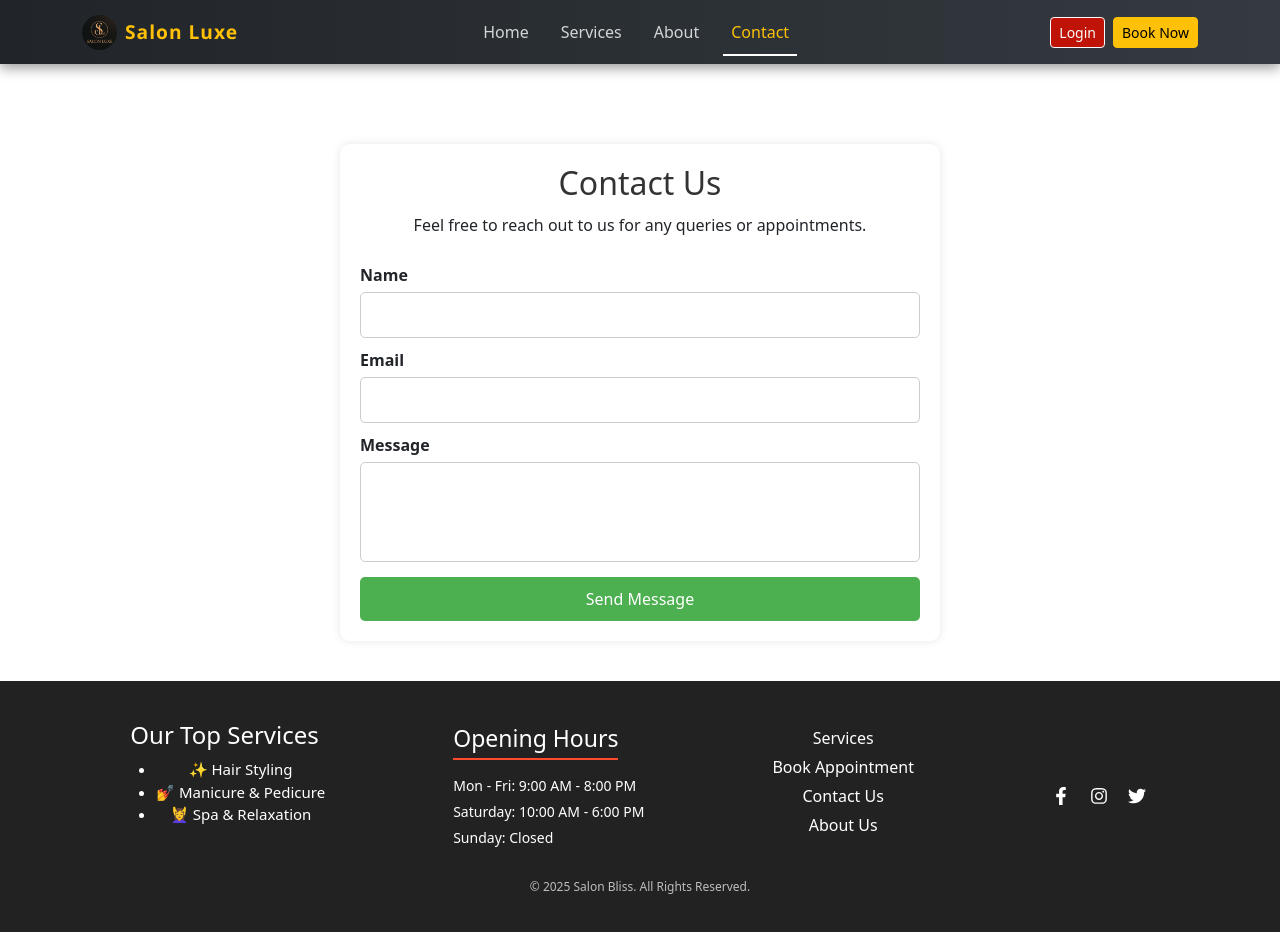
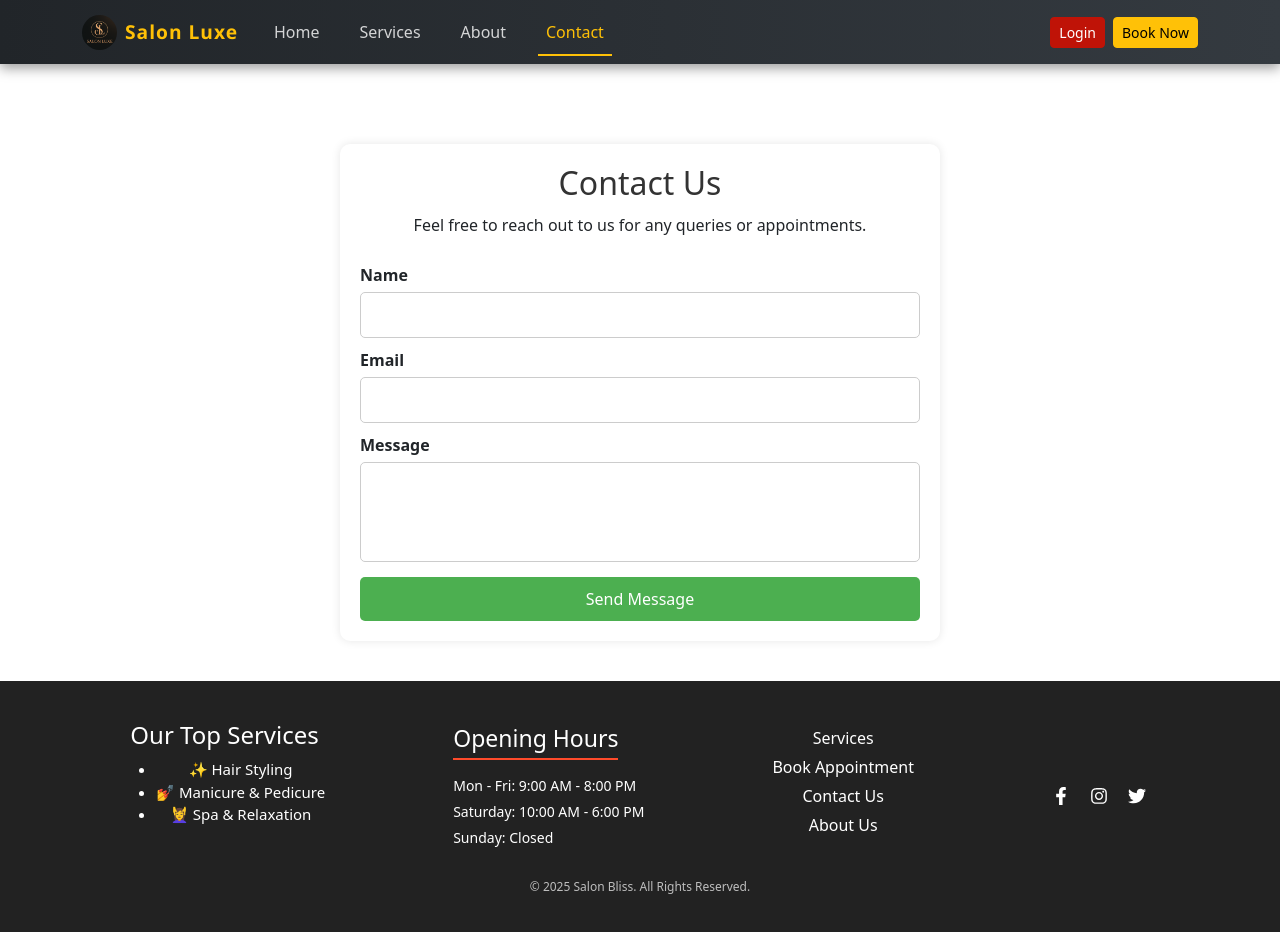
Before and after one commit to myselfRaja/salon-mern, a React (Vite) app in the folder salon-appointments/: page /contact in a window 1280 px wide. Shown: the top 932 px of the page. Built offline with nearby package versions, Linux system fonts and the light colour scheme.

Commit message:
fix navbar

```diff
--- a/salon-appointments/src/components/Navbar/Navbar.css
+++ b/salon-appointments/src/components/Navbar/Navbar.css
@@ -9,6 +9,11 @@
   font-size: 1.5rem;
   color: #ffc107;
   letter-spacing: 1px;
+  transition: opacity 0.2s ease;
+}
+
+.salon-navbar .navbar-brand:hover {
+  opacity: 0.9;
 }
 
 .salon-navbar .salon-logo {
@@ -21,7 +26,7 @@
 .salon-navbar .nav-link {
   color: #ffffffcc;
   font-weight: 500;
-  margin-right: 1rem;
+  margin: 0 0.75rem;
   position: relative;
   transition: color 0.3s ease-in-out;
 }
@@ -34,7 +39,7 @@
   left: 0;
   width: 0%;
   height: 2px;
-  background-color: #ffffff;
+  background-color: #ffc107;
   transition: width 0.3s ease-in-out;
 }
 
@@ -53,10 +58,33 @@
   font-size: 1.2rem;
 }
 
-.navbar-toggler{
+.navbar-toggler {
   background-color: #ffc107;
+  border: none;
+  padding: 0.25rem 0.5rem;
+  border-radius: 4px;
 }
 
-.btn-l{
+.btn-login {
   background-color: #bf1307;
+  color: white;
+  border: 1px solid #bf1307;
+  transition: all 0.2s ease;
 }
+
+.btn-login:hover {
+  background-color: #a01005;
+  border-color: #a01005;
+  color: white;
+}
+
+@media (max-width: 992px) {
+  .salon-navbar .navbar-collapse {
+    padding-top: 1rem;
+  }
+
+  .salon-navbar .d-flex {
+    margin-top: 0.5rem;
+    padding-bottom: 0.5rem;
+  }
+}
--- a/salon-appointments/src/components/Navbar/Navbar.jsx
+++ b/salon-appointments/src/components/Navbar/Navbar.jsx
@@ -1,4 +1,4 @@
-import React, { useEffect, useState } from "react";
+import React, { useEffect, useState, useCallback } from "react";
 import { Link, useLocation, useNavigate } from "react-router-dom";
 import "./Navbar.css";
 
@@ -8,87 +8,107 @@ function Navbar() {
   const location = useLocation();
   const navigate = useNavigate();
 
+  // Check auth status with useCallback for stability
+  const checkAuthStatus = useCallback(() => {
+    setIsLoggedIn(!!localStorage.getItem("authToken"));
+  }, []);
+
   useEffect(() => {
-    const token = localStorage.getItem("authToken");
-    setIsLoggedIn(!!token);
-  }, [location]);
+    checkAuthStatus();
+  }, [location, checkAuthStatus]);
 
   const handleLogout = () => {
     localStorage.removeItem("authToken");
     setIsLoggedIn(false);
+    setIsNavCollapsed(true); // Close navbar on logout
     navigate("/login");
   };
 
-  const toggleNavbar = () => {
-    setIsNavCollapsed(prev => !prev);
-  };
+  const toggleNavbar = () => setIsNavCollapsed(prev => !prev);
+  const closeNavbar = () => setIsNavCollapsed(true);
 
-  const closeNavbar = () => {
-    setIsNavCollapsed(true);
-  };
-
+  // Common navigation items for cleaner JSX
+  const navItems = [
+    { path: "/", label: "Home" },
+    { path: "/services", label: "Services" },
+    { path: "/about", label: "About" },
+    { path: "/contact", label: "Contact" },
+  ];
 
   return (
     <nav className="navbar navbar-expand-lg salon-navbar">
       <div className="container">
-        <Link className="navbar-brand d-flex align-items-center" to="/">
-          <img src="/logo192.png" alt="Salon Luxe" className="salon-logo" />
+        <Link
+          className="navbar-brand d-flex align-items-center"
+          to="/"
+          onClick={closeNavbar}
+          aria-label="Go to homepage"
+        >
+          <img
+            src="/logo192.png"
+            alt="Salon Luxe"
+            className="salon-logo"
+            width="35"
+            height="35"
+          />
           <span className="ms-2 brand-name">Salon Luxe</span>
         </Link>
 
         <button
-  className="navbar-toggler"
-  type="button"
-  onClick={toggleNavbar}
->
-
+          className="navbar-toggler"
+          type="button"
+          onClick={toggleNavbar}
+          aria-label="Toggle navigation"
+          aria-expanded={!isNavCollapsed}
+          aria-controls="navbarNav"
+        >
           <span className="navbar-toggler-icon"></span>
         </button>
 
-        <div className={`collapse navbar-collapse ${!isNavCollapsed ? "show" : ""}`} id="navbarNav">
-
-          {!isLoggedIn && (
-            <ul className="navbar-nav ms-auto mb-2 mb-lg-0">
-              <li className="nav-item">
-                <Link className={`nav-link ${location.pathname === "/" ? "active" : ""}`} to="/">
-                  Home
+        <div
+          className={`collapse navbar-collapse ${!isNavCollapsed ? "show" : ""}`}
+          id="navbarNav"
+        >
+          <ul className="navbar-nav me-auto mb-2 mb-lg-0">
+            {!isLoggedIn && navItems.map((item) => (
+              <li className="nav-item" key={item.path}>
+                <Link
+                  className={`nav-link ${location.pathname === item.path ? "active" : ""}`}
+                  to={item.path}
+                  onClick={closeNavbar}
+                  aria-current={location.pathname === item.path ? "page" : undefined}
+                >
+                  {item.label}
                 </Link>
               </li>
-              <li className="nav-item">
-  <Link className={`nav-link ${location.pathname === "/services" ? "active" : ""}`} to="/services">
-    Services
-  </Link>
-</li>
-<li className="nav-item">
-  <Link className={`nav-link ${location.pathname === "/about" ? "active" : ""}`} to="/about">
-    About
-  </Link>
-</li>
+            ))}
+          </ul>
 
-              <li className="nav-item">
-                <Link className={`nav-link ${location.pathname === "/contact" ? "active" : ""}`} to="/contact">
-                  Contact
-                </Link>
-              </li>
-            </ul>
-          )}
-
-          <div className="d-flex ms-auto mt-2 mt-lg-0">
+          <div className="d-flex mt-2 mt-lg-0">
             {isLoggedIn ? (
-              <button className="btn btn-outline-light btn-sm" onClick={handleLogout}>
+              <button
+                className="btn btn-outline-light btn-sm"
+                onClick={handleLogout}
+                aria-label="Logout"
+              >
                 Logout
               </button>
             ) : (
               <>
-
-<Link className={`nav-link ${location.pathname === "/" ? "active" : ""}`} to="/" onClick={closeNavbar}>
-
-</Link>
-
-                <Link className="btn btn-l btn-outline-light me-2 btn-sm" to="/login">
+                <Link
+                  className="btn btn-login me-2 btn-sm"
+                  to="/login"
+                  onClick={closeNavbar}
+                  aria-label="Login"
+                >
                   Login
                 </Link>
-                <Link className="btn btn-warning btn-sm" to="/add-appointment">
+                <Link
+                  className="btn btn-warning btn-sm"
+                  to="/add-appointment"
+                  onClick={closeNavbar}
+                  aria-label="Book Appointment"
+                >
                   Book Now
                 </Link>
               </>
```
